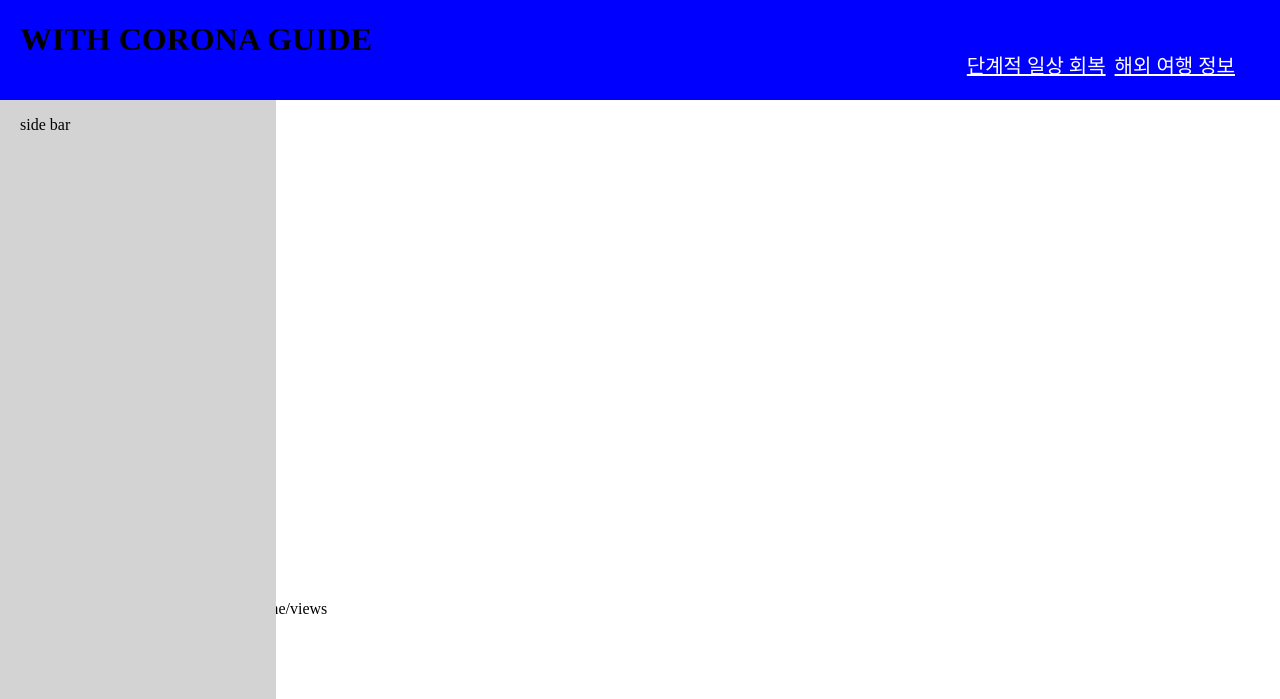
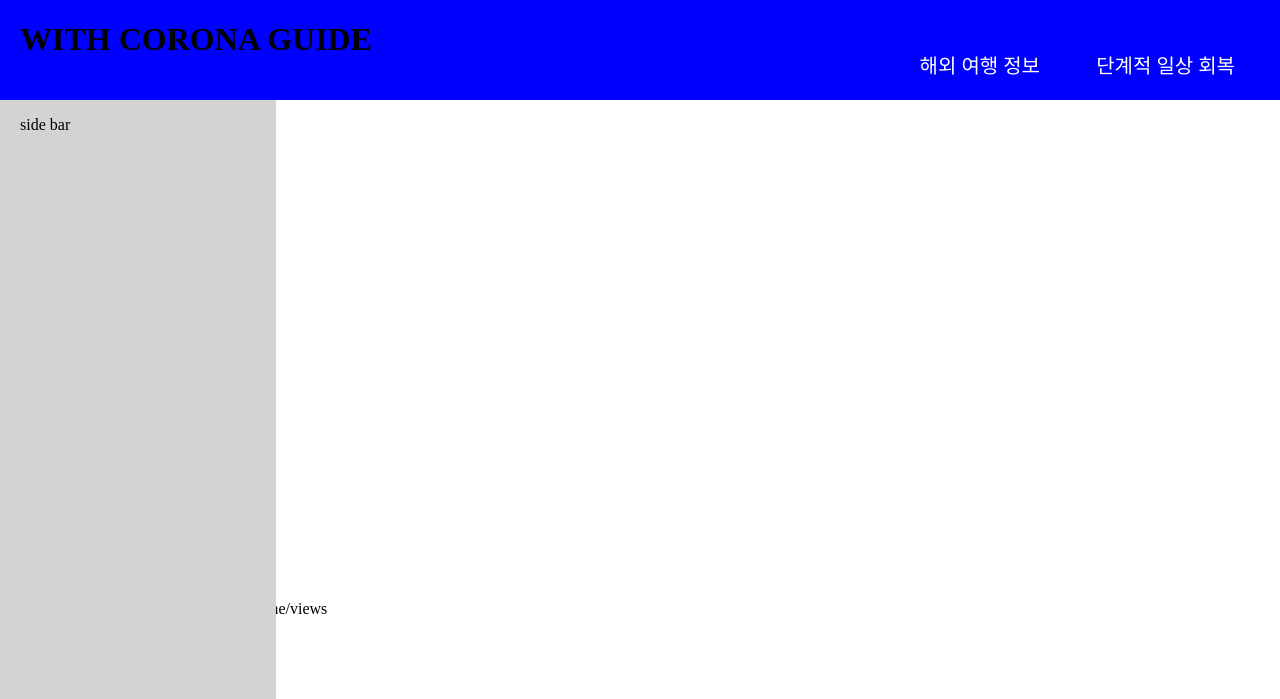
Before and after one commit to Hyes-y/with-corona-guide, a Django app: template home/templates/home/intro.html in a window 1280 px wide. Shown: the top 699 px of the page. Run offline with Django 3.2, Linux system fonts and the light colour scheme; the template is opened without the code that fills it, so the values that code supplies are empty; some libraries are stand-ins or nearby versions.

Commit message:
상단 메뉴 수정

```diff
--- a/home/static/home/css/intro.css
+++ b/home/static/home/css/intro.css
@@ -36,15 +36,25 @@
         top: 100px;
     }
 
-    .links{
+    #link1 {
         position: absolute;
         top: 50px;
-        right: 5%
-    }
-    .link_text {
+        right: 5%;
         font-size: 20px;
         margin-left: 5px;
         color: white;
+        text-decoration: none;
+    }
+
+    #link2 {
+        position: absolute;
+        top: 50px;
+        right: 20%;
+        font-size: 20px;
+        margin-left: 5px;
+        color: white;
+        text-decoration: none;
+
     }
 
     .main{
--- a/home/templates/home/intro.html
+++ b/home/templates/home/intro.html
@@ -11,10 +11,9 @@
 <body>
 <div id="menu-bar">
     <h1>WITH CORONA GUIDE</h1>
-    <div class="links">
-      <a href="/stepbystepRecovery" class="link_text">단계적 일상 회복</a>
-      <a href="/overseasTripInfo" class="link_text">해외 여행 정보</a>
-    </div>
+    <a id="link1" href="/stepbystepRecovery" class="link_text">단계적 일상 회복</a>
+    <a id="link2" href="/overseasTripInfo" class="link_text">해외 여행 정보</a>
+
 </div>
 <div id="wrap" class="section">
     <div id="map" style="width:100%;height:600px;"></div>
```
